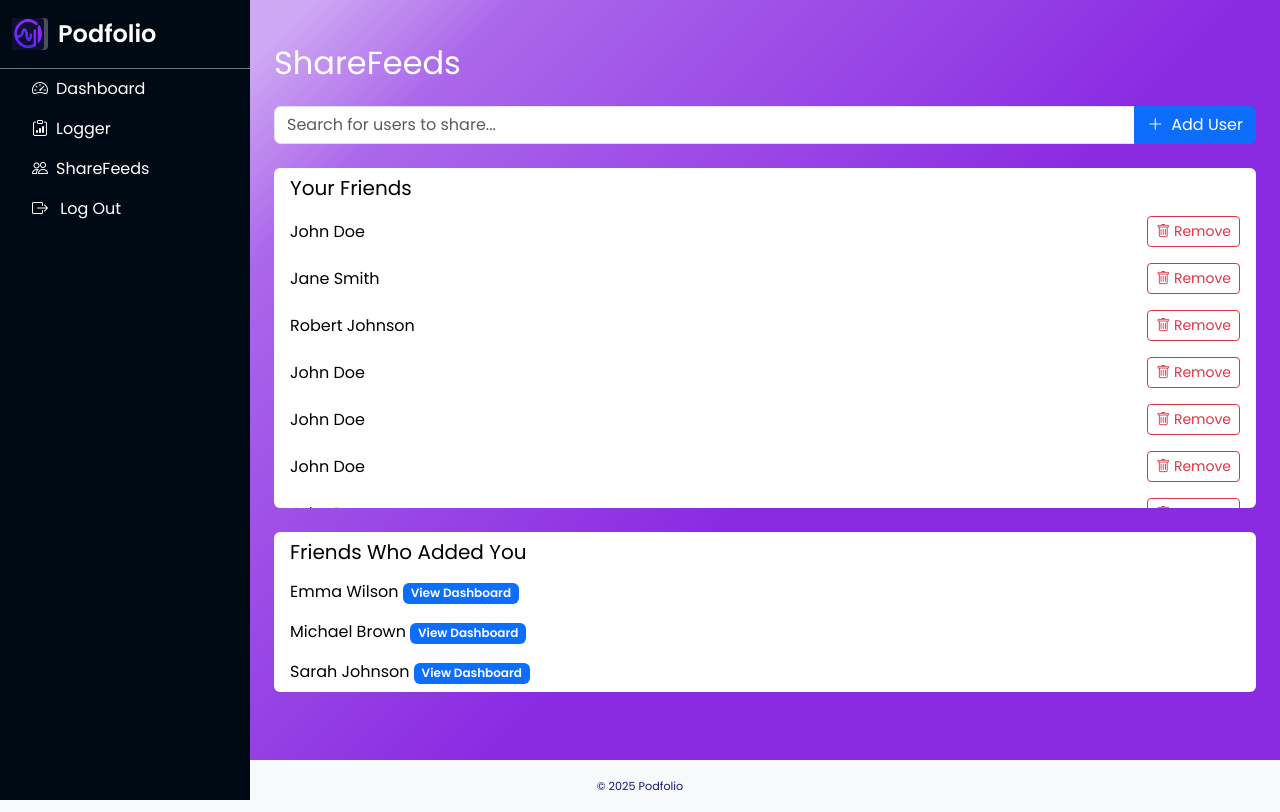
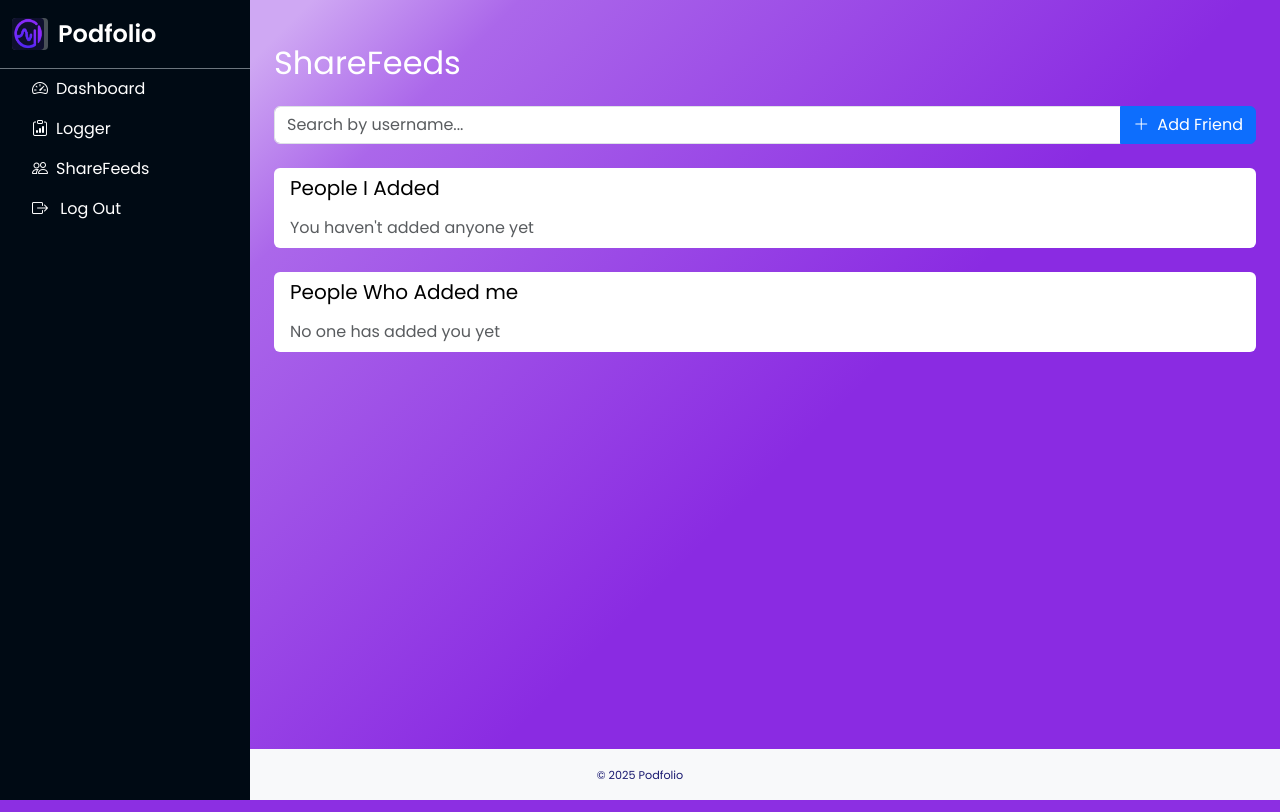
Before and after one commit to EmilyHan22/CITS3403-Project, a Flask app: page /shareview in a window 1280 px wide. Run offline with Flask 3, Linux system fonts and the light colour scheme; a user stored in the database is signed in.

Commit message:
-js script for share view to handle friend add,remove functions

```diff
--- /dev/null
+++ b/app/static/js/shareview.js
@@ -0,0 +1,63 @@
+// Add friend
+document.getElementById('addUserBtn').addEventListener('click', function() {
+    const username = document.getElementById('userSearch').value.trim();
+    if (!username) return;
+
+    fetch('/add_friend', {
+        method: 'POST',
+        headers: {
+            'Content-Type': 'application/json',
+        },
+        body: JSON.stringify({ username: username })
+    })
+    .then(response => response.json())
+    .then(data => {
+        if (data.error) {
+            alert(data.error);
+        } else {
+            // Add to following list
+            const list = document.getElementById('followingList');
+            const item = document.createElement('li');
+            item.className = 'list-group-item d-flex justify-content-between align-items-center';
+            item.innerHTML = `
+                ${data.friend.username}
+                <button class="btn btn-sm btn-outline-danger remove-friend"
+                        data-user-id="${data.friend.id}">
+                    <i class="bi bi-trash"></i> Remove
+                </button>
+            `;
+            list.appendChild(item);
+
+            // Add event listener to new button
+            item.querySelector('.remove-friend').addEventListener('click', removeFriend);
+
+            // Clear search
+            document.getElementById('userSearch').value = '';
+        }
+    });
+});
+
+// Remove friend
+function removeFriend() {
+    const listItem = this.closest('li');
+    const friendId = this.dataset.userId;
+
+    if (confirm(`Remove this user from your following?`)) {
+        fetch(`/remove_friend/${friendId}`, {
+            method: 'DELETE'
+        })
+        .then(response => response.json())
+        .then(data => {
+            if (data.error) {
+                alert(data.error);
+            } else {
+                listItem.remove();
+            }
+        });
+    }
+}
+
+// Add event listeners to existing buttons
+document.querySelectorAll('.remove-friend').forEach(btn => {
+    btn.addEventListener('click', removeFriend);
+});
--- a/app/templates/base.html
+++ b/app/templates/base.html
@@ -140,5 +140,6 @@
 
   <!-- Bootstrap JS bundle -->
   <script src="https://cdn.jsdelivr.net/npm/bootstrap@5.3.0/dist/js/bootstrap.bundle.min.js"></script>
+  {% block scripts %}{% endblock %}
 </body>
 </html>
--- a/app/templates/shareview.html
+++ b/app/templates/shareview.html
@@ -1,8 +1,6 @@
 {% extends "base.html" %}
 
-{% block title %}
-ShareFeeds – Podfolio
-{% endblock %}
+{% block title %}ShareFeeds – Podfolio{% endblock %}
 
 {% block content %}
 <h2 class="mb-4">ShareFeeds</h2>
@@ -11,89 +9,67 @@ ShareFeeds – Podfolio
 <div class="row mb-4">
   <div class="col-12">
     <div class="input-group">
-      <input type="text" id="userSearch" class="form-control" placeholder="Search for users to share...">
+      <input type="text" id="userSearch" class="form-control" placeholder="Search by username...">
       <button class="btn btn-primary" type="button" id="addUserBtn">
-        <i class="bi bi-plus-lg me-2"></i>Add User
+        <i class="bi bi-plus-lg me-2"></i>Add Friend
       </button>
     </div>
   </div>
 </div>
 
-<!-- Your Friends List -->
+<!-- People I've Added -->
 <div class="row mb-4">
   <div class="col-12">
     <div class="card">
       <div class="card-header bg-white">
-        <h5 class="mb-0">Your Friends</h5>
+        <h5 class="mb-0">People I Added</h5>
       </div>
       <div class="card-body p-0">
-        <ul class="list-group list-group-flush user-list" id="userList">
-          <!-- Users will be populated here -->
+        <ul class="list-group list-group-flush" id="followingList">
+          {% for friend in current_user.people_i_added %}
           <li class="list-group-item d-flex justify-content-between align-items-center">
-            John Doe
-            <button class="btn btn-sm btn-outline-danger remove-user"><i class="bi bi-trash"></i> Remove</button>
+            {{ friend.username }}
+            <button class="btn btn-sm btn-outline-danger remove-friend"
+                    data-user-id="{{ friend.id }}">
+              <i class="bi bi-trash"></i> Remove
+            </button>
           </li>
-          <li class="list-group-item d-flex justify-content-between align-items-center">
-            Jane Smith
-            <button class="btn btn-sm btn-outline-danger remove-user"><i class="bi bi-trash"></i> Remove</button>
-          </li>
-          <li class="list-group-item d-flex justify-content-between align-items-center">
-            Robert Johnson
-            <button class="btn btn-sm btn-outline-danger remove-user"><i class="bi bi-trash"></i> Remove</button>
-          </li>
-          <li class="list-group-item d-flex justify-content-between align-items-center">
-            John Doe
-            <button class="btn btn-sm btn-outline-danger remove-user"><i class="bi bi-trash"></i> Remove</button>
-          </li>
-          <li class="list-group-item d-flex justify-content-between align-items-center">
-            John Doe
-            <button class="btn btn-sm btn-outline-danger remove-user"><i class="bi bi-trash"></i> Remove</button>
-          </li>
-          <li class="list-group-item d-flex justify-content-between align-items-center">
-            John Doe
-            <button class="btn btn-sm btn-outline-danger remove-user"><i class="bi bi-trash"></i> Remove</button>
-          </li>
-          <li class="list-group-item d-flex justify-content-between align-items-center">
-            John Doe
-            <button class="btn btn-sm btn-outline-danger remove-user"><i class="bi bi-trash"></i> Remove</button>
-          </li>
+          {% else %}
+          <li class="list-group-item text-muted">You haven't added anyone yet</li>
+          {% endfor %}
         </ul>
       </div>
     </div>
   </div>
 </div>
 
-<!-- Friends Who Added You -->
-<div class="row mb-4">
+<!-- People Who Added Me -->
+<div class="row">
   <div class="col-12">
     <div class="card">
       <div class="card-header bg-white">
-        <h5 class="mb-0">Friends Who Added You</h5>
+        <h5 class="mb-0">People Who Added me</h5>
       </div>
       <div class="card-body p-0">
-        <ul class="list-group list-group-flush friends-list" id="friendsList">
-          <!-- Friends will be populated here -->
-          <li class="list-group-item friend-item" data-user-id="4">
-            <a href="{{ url_for('main.frienddash') }}" target="_blank" class="text-decoration-none flex-grow-1 friend-item">
-            Emma Wilson
-            <span class="badge bg-primary">View Dashboard</span>
-          </a>
+        <ul class="list-group list-group-flush" id="followersList">
+          {% for follower in current_user.people_added_me %}
+          <li class="list-group-item d-flex justify-content-between align-items-center">
+            <a href="{{ url_for('main.frienddash', friend_id=follower.id) }}"
+               class="text-decoration-none flex-grow-1">
+              {{ follower.username }}
+              <span class="badge bg-primary">View Dashboard</span>
+            </a>
           </li>
-          <li class="list-group-item friend-item" data-user-id="5">
-            <a href="{{ url_for('main.frienddash') }}" target="_blank" class="text-decoration-none flex-grow-1 friend-item">
-            Michael Brown
-            <span class="badge bg-primary">View Dashboard</span>
-          </a>
-          </li>
-          <li class="list-group-item friend-item" data-user-id="6">
-            <a href="{{ url_for('main.frienddash') }}" target="_blank" class="text-decoration-none flex-grow-1 friend-item">
-            Sarah Johnson
-            <span class="badge bg-primary">View Dashboard</span>
-          </a>
-          </li>
+          {% else %}
+          <li class="list-group-item text-muted">No one has added you yet</li>
+          {% endfor %}
         </ul>
       </div>
     </div>
   </div>
 </div>
 {% endblock %}
+
+{% block scripts %}
+<script src="{{ url_for('static', filename='js/shareview.js') }}"></script>
+{% endblock %}
```
